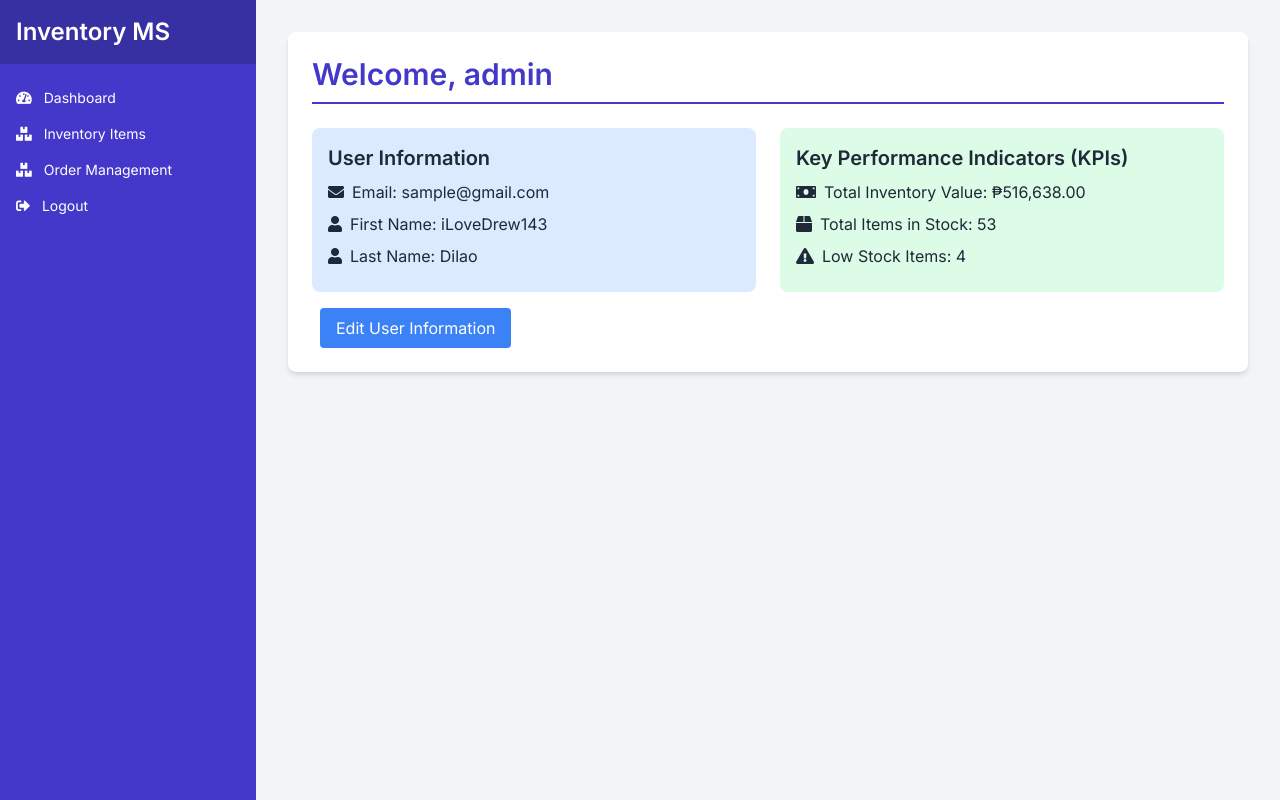
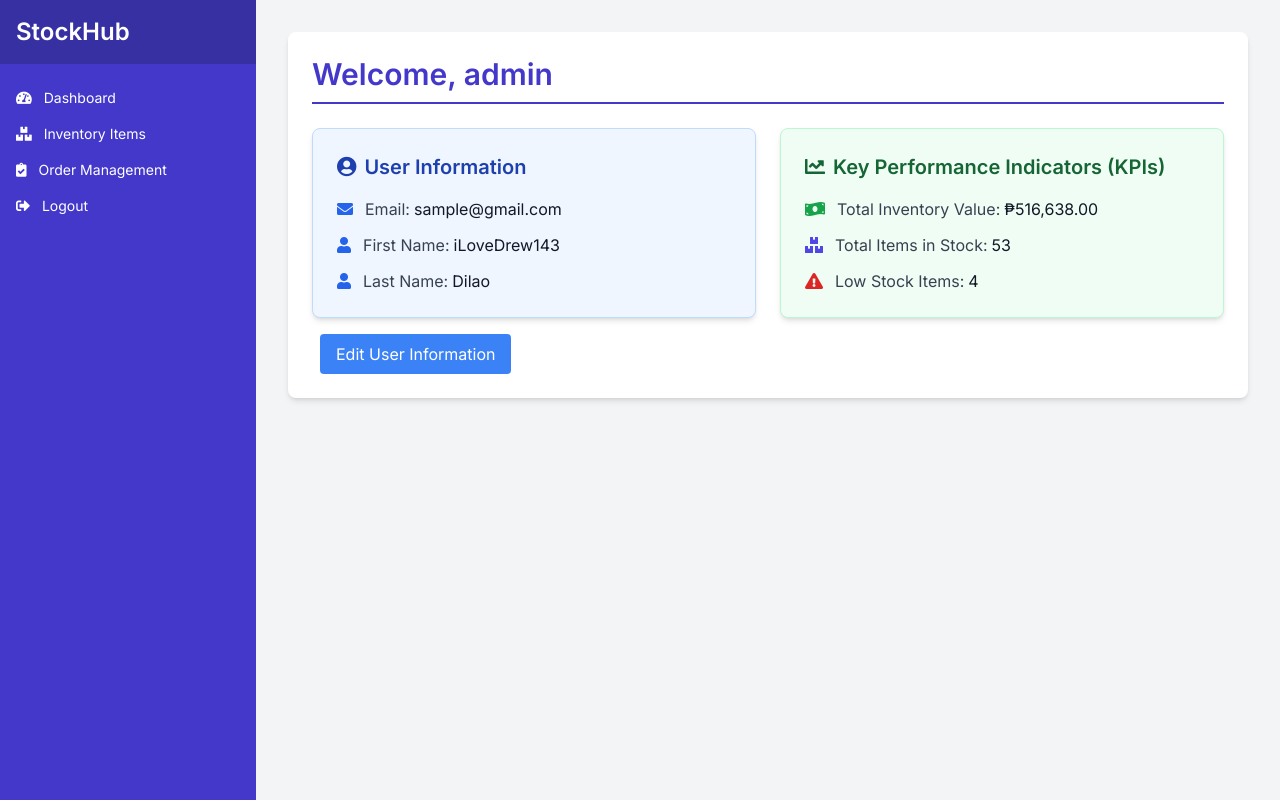
Before and after one commit to MarckRamon/Paraiso-Gabison-Bustamante---Repository, a Django app: page /dashboard/ in a window 1280 px wide. Run offline with Django 5.2, Linux system fonts and the light colour scheme; a user stored in the database is signed in; data comes from the database, SQL or seed files in the repository; both versions use the stored data as it was after the commit; some libraries are stand-ins or nearby versions.

Commit message:
Added Stock Level Alert + Redesigned Dashboard
- added stock lvl alert ( message pop-up not sure if working )
- Redesigned dashboard

```diff
--- a/inventory/templates/inventory/dashboard.html
+++ b/inventory/templates/inventory/dashboard.html
@@ -17,7 +17,7 @@
     <!-- Sidebar -->
     <aside class="w-64 bg-indigo-700 text-white flex flex-col h-full" x-data="{ open: true }">
         <div class="flex items-center justify-between p-4 bg-indigo-800">
-            <h2 class="text-2xl font-semibold">Inventory MS</h2>
+            <h2 class="text-2xl font-semibold">StockHub</h2>
             <button @click="open = !open" class="lg:hidden">
                 <i class="fas fa-bars"></i>
             </button>
@@ -30,7 +30,7 @@
                 <i class="fas fa-boxes mr-2"></i> Inventory Items
             </a>
             <a class="block py-2 px-4 text-sm hover:bg-indigo-600 transition duration-200" href="{% url 'order_management' %}">
-                <i class="fas fa-boxes mr-2"></i> Order Management
+                <i class="fas fa-clipboard-check mr-2"></i> Order Management
             </a>
             <a class="block py-2 px-4 text-sm hover:bg-indigo-600 transition duration-200" href="{% url 'logout' %}">
                 <i class="fas fa-sign-out-alt mr-2"></i> Logout
@@ -47,21 +47,54 @@
             <!-- User Information and KPIs Section Side by Side -->
             <div class="grid grid-cols-1 md:grid-cols-2 gap-6">
                 <!-- User Information -->
-                <div class="bg-blue-100 p-4 rounded-lg">
-                    <h2 class="text-xl font-semibold mb-2">User Information</h2>
-                    <p class="mb-2"><i class="fas fa-envelope mr-2"></i>Email: {{ user.email }}</p>
-                    <p class="mb-2"><i class="fas fa-user mr-2"></i>First Name: {{ user.first_name }}</p>
-                    <p><i class="fas fa-user mr-2"></i>Last Name: {{ user.last_name }}</p>
+                <div class="bg-blue-50 border border-blue-200 p-6 rounded-lg shadow-md">
+                    <h2 class="text-xl font-semibold text-blue-800 mb-4 flex items-center">
+                        <i class="fas fa-user-circle mr-2"></i> User Information
+                    </h2>
+                    <div class="space-y-3">
+                        <p class="flex items-center text-gray-700">
+                            <i class="fas fa-envelope text-blue-600 mr-3"></i>
+                            <span class="font-medium">Email:</span>
+                            <span class="ml-1 text-gray-900">{{ user.email }}</span>
+                        </p>
+                        <p class="flex items-center text-gray-700">
+                            <i class="fas fa-user text-blue-600 mr-3"></i>
+                            <span class="font-medium">First Name:</span>
+                            <span class="ml-1 text-gray-900">{{ user.first_name }}</span>
+                        </p>
+                        <p class="flex items-center text-gray-700">
+                            <i class="fas fa-user text-blue-600 mr-3"></i>
+                            <span class="font-medium">Last Name:</span>
+                            <span class="ml-1 text-gray-900">{{ user.last_name }}</span>
+                        </p>
+                    </div>
                 </div>
 
-                <!-- KPIs Section -->
-                <div class="bg-green-100 p-4 rounded-lg">
-                    <h2 class="text-xl font-semibold mb-2">Key Performance Indicators (KPIs)</h2>
-                    <p class="mb-2"><i class="fas fa-money-bill mr-2"></i>Total Inventory Value: ₱{{ total_inventory_value|intcomma }}</p>
-                    <p class="mb-2"><i class="fas fa-box mr-2"></i>Total Items in Stock: {{ total_items_in_stock }}</p>
-                    <p class="mb-2"><i class="fas fa-exclamation-triangle mr-2"></i>Low Stock Items: {{ low_stock_count }}</p>
+                <!-- Key Performance Indicators (KPIs) -->
+                <div class="bg-green-50 border border-green-200 p-6 rounded-lg shadow-md">
+                    <h2 class="text-xl font-semibold text-green-800 mb-4 flex items-center">
+                        <i class="fas fa-chart-line mr-2"></i> Key Performance Indicators (KPIs)
+                    </h2>
+                    <div class="space-y-3">
+                        <p class="flex items-center text-gray-700">
+                            <i class="fas fa-money-bill-wave text-green-600 mr-3"></i>
+                            <span class="font-medium">Total Inventory Value:</span>
+                            <span class="ml-1 text-gray-900">₱{{ total_inventory_value|intcomma }}</span>
+                        </p>
+                        <p class="flex items-center text-gray-700">
+                            <i class="fas fa-boxes text-indigo-600 mr-3"></i>
+                            <span class="font-medium">Total Items in Stock:</span>
+                            <span class="ml-1 text-gray-900">{{ total_items_in_stock }}</span>
+                        </p>
+                        <p class="flex items-center text-gray-700">
+                            <i class="fas fa-exclamation-triangle text-red-600 mr-3"></i>
+                            <span class="font-medium">Low Stock Items:</span>
+                            <span class="ml-1 text-gray-900">{{ low_stock_count }}</span>
+                        </p>
+                    </div>
                 </div>
             </div>
+
 
             <!-- Add and Edit User Information Buttons -->
             <div class="mt-4">
--- a/inventory/views.py
+++ b/inventory/views.py
@@ -28,7 +28,7 @@ def dashboard(request):
 def inventory_items(request):
     search_query = request.GET.get('search', '')
     category_filter = request.GET.get('category', '')
-
+    low_stock_threshold = 10
     inventory_items = InventoryItem.objects.all()
 
 
@@ -39,6 +39,10 @@ def inventory_items(request):
     if category_filter:
         inventory_items = inventory_items.filter(category=category_filter)
 
+    low_stock_items = inventory_items.filter(quantity=low_stock_threshold)
+
+    if low_stock_items.exists():
+        messages.warning(request, f"There are {low_stock_items.count()} items with low stock.")
 
     categories = InventoryItem.objects.values_list('category', flat=True).distinct()
 
@@ -46,7 +50,10 @@ def inventory_items(request):
         'inventory_items': inventory_items,
         'search_query': search_query,
         'categories': categories,
-        'selected_category': category_filter
+        'selected_category': category_filter,
+        'low_stock_items': low_stock_items,
+        'low_stock_threshold': low_stock_threshold,
+
     })
 
 @login_required
```
Also changed, not shown: inventory/templates/inventory/inventory_items.html (+47 -1 lines), db.sqlite3.
